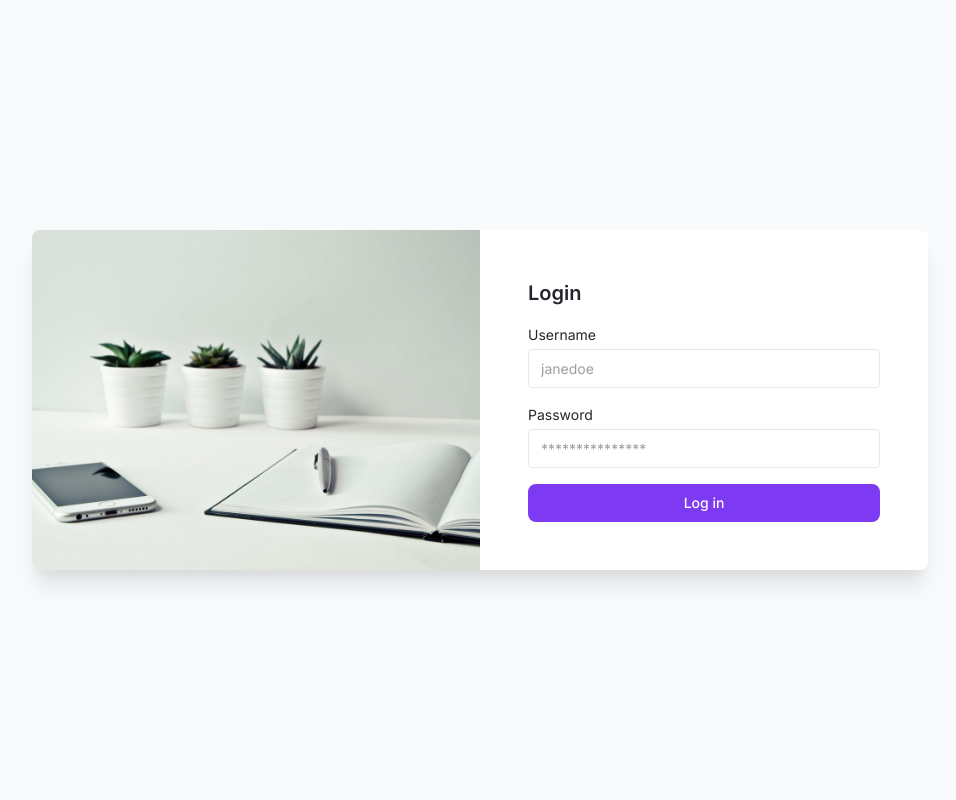
After one commit to jruano-espol/django_data_monitor, a Django app: page /login/ in a window 1280 px wide. The commit adds this page. Shown: the whole page, without its empty margins (160-1116 px from the left). Run offline with Django 5.2, Linux system fonts and the light colour scheme.

Commit message:
guía 24

```diff
--- a/backend_analytics_server/settings.py
+++ b/backend_analytics_server/settings.py
@@ -135,3 +135,9 @@ STATICFILES_DIRS = [
 # https://docs.djangoproject.com/en/5.2/ref/settings/#default-auto-field
 
 DEFAULT_AUTO_FIELD = "django.db.models.BigAutoField"
+
+# Fallo: acceso sin autenticación
+LOGIN_URL = '/login/'
+
+# Éxito: luego de autenticación exitosa
+LOGIN_REDIRECT_URL = '/'
--- a/backend_analytics_server/urls.py
+++ b/backend_analytics_server/urls.py
@@ -16,11 +16,20 @@ Including another URLconf
 """
 
 from django.contrib import admin
+from django.contrib.auth import views as auth_views
 from django.urls import path, include
 from dashboard import views as dashboard_views
+
 
 urlpatterns = [
     path("admin/", admin.site.urls),
     path("dashboard/", include("dashboard.urls")),
     path("", dashboard_views.index, name="home"),
+
+    # Ruta login/ para la vista LoginView para inicio de sesión, uso de plantilla y alias
+    path('login/', auth_views.LoginView.as_view(template_name='security/login.html'), name='login'),
+
+    # Ruta logout/ para la vista LogoutView para fin de sesión, redirección y alias
+    path('logout/', auth_views.LogoutView.as_view(next_page='/login/'), name='logout'),
+
 ]
--- a/dashboard/views.py
+++ b/dashboard/views.py
@@ -31,7 +31,7 @@ def get_most_common_product(product_counts):
     return most_common_product, highest_count
 
 
-#@login_required
+@login_required
 def index(request):
     start_time = time.time()
     response = requests.get(settings.API_URL)
--- /dev/null
+++ b/templates/security/login.html
@@ -0,0 +1,96 @@
+{% load static %}
+
+<!DOCTYPE html>
+<html :class="{ 'theme-dark': dark }" x-data="data()" lang="en">
+    <head>
+        <meta charset="UTF-8" />
+        <meta name="viewport" content="width=device-width, initial-scale=1.0" />
+        <title>Backend - Login</title>
+        <link
+            href="https://fonts.googleapis.com/css2?family=Inter:wght@400;500;600;700;800&display=swap"
+            rel="stylesheet" />
+
+        <!-- Local stylesheets -->
+        <link rel="stylesheet" href="{% static 'css/tailwind.output.css' %}">
+
+        <script
+            src="https://cdn.jsdelivr.net/gh/alpinejs/alpine@v2.x.x/dist/alpine.min.js"
+            defer></script>
+
+        <!-- Local script files -->
+        <script src="{% static 'js/init-alpine.js' %}"></script>
+
+    </head>
+    <body>
+        <div
+            class="flex items-center min-h-screen p-6 bg-gray-50 dark:bg-gray-900">
+            <div
+                class="flex-1 h-full max-w-4xl mx-auto overflow-hidden bg-white rounded-lg shadow-xl dark:bg-gray-800">
+                <div class="flex flex-col overflow-y-auto md:flex-row">
+                    <div class="h-32 md:h-auto md:w-1/2">
+                        <img
+                            aria-hidden="true"
+                            class="object-cover w-full h-full dark:hidden"
+                            src="{% static 'img/login-office.jpeg' %}"
+                            alt="Office" />
+                        <img
+                            aria-hidden="true"
+                            class="hidden object-cover w-full h-full dark:block"
+                            src="{% static 'img/login-office-dark.jpeg' %}"
+                            alt="Office" />
+                    </div>
+                    <div
+                        class="flex items-center justify-center p-6 sm:p-12 md:w-1/2">
+                        <div class="w-full">
+                            {% if form.non_field_errors %}
+                                <div id="password_error_div" class="flex items-center justify-center mb-4 py-3 bg-red-100 border-l-4 border-red-500 text-red-700 dark:border-red-400 dark:text-red-500" role="alert">Invalid username or password.</div>
+                            {% endif %}
+
+                            <!-- Método post y action para el URL (con el alias 'login') -->
+                            <form method="post" action="{% url 'login' %}">
+                                <!-- CSRF token -->
+                                {% csrf_token %}
+
+                                <h1
+                                    class="mb-4 text-xl font-semibold text-gray-700 dark:text-gray-200">
+                                    Login
+                                </h1>
+                                <label class="block text-sm">
+                                    <span
+                                        class="text-gray-700 dark:text-gray-400">Username</span>
+
+                                    <!-- username -->
+                                    <input
+                                        name="username"
+                                        class="block w-full mt-1 text-sm dark:border-gray-600 dark:bg-gray-700 focus:border-purple-400 focus:outline-none focus:shadow-outline-purple dark:text-gray-300 dark:focus:shadow-outline-gray form-input"
+                                        placeholder="janedoe" />
+
+                                </label>
+                                <label class="block mt-4 text-sm">
+                                    <span
+                                        class="text-gray-700 dark:text-gray-400">Password</span>
+
+                                    <!-- password -->
+                                    <input
+                                        name="password"
+                                        class="block w-full mt-1 text-sm dark:border-gray-600 dark:bg-gray-700 focus:border-purple-400 focus:outline-none focus:shadow-outline-purple dark:text-gray-300 dark:focus:shadow-outline-gray form-input"
+                                        placeholder="***************"
+                                        type="password" />
+
+
+                                </label>
+
+                                <button
+                                    type="submit"
+                                    class="block w-full px-4 py-2 mt-4 text-sm font-medium leading-5 text-center text-white transition-colors duration-150 bg-purple-600 border border-transparent rounded-lg active:bg-purple-600 hover:bg-purple-700 focus:outline-none focus:shadow-outline-purple">
+                                    Log in
+                                </button>
+
+                            </form>
+                        </div>
+                    </div>
+                </div>
+            </div>
+        </div>
+    </body>
+</html>
```
Also changed, not shown: templates/dashboard/partials/header.html (+7 -2 lines).
